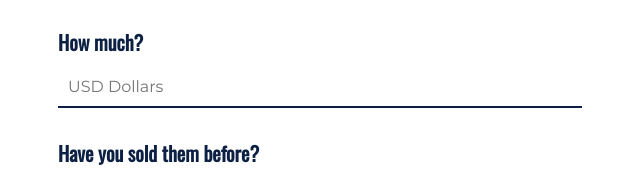
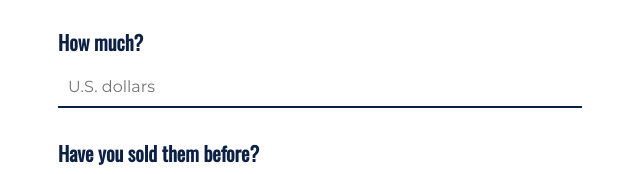
Before and after one commit to Lunkaz/survey-form, a plain HTML site: page index.html in a window 1280 px wide. Shown: the part 1014-1188 px from the top of the page, 320-960 px from the left. Drawn offline with nearby package versions, Linux system fonts and the light colour scheme.

Commit message:
U.S. dollars

```diff
--- a/index.html
+++ b/index.html
@@ -321,7 +321,7 @@
 
     			<div id="question-three">
         			<label id="number-label" class="closer" for="how-much"><h4>How much?</h4></label>
-	         		<input type="number" id="how-much" name="how-much" min="0" max="100" placeholder="USD Dollars">
+	         		<input type="number" id="how-much" name="how-much" min="0" max="100" placeholder="U.S. dollars">
       			</div><!--questions-three-->
 
 				<div id="question-for">
```
